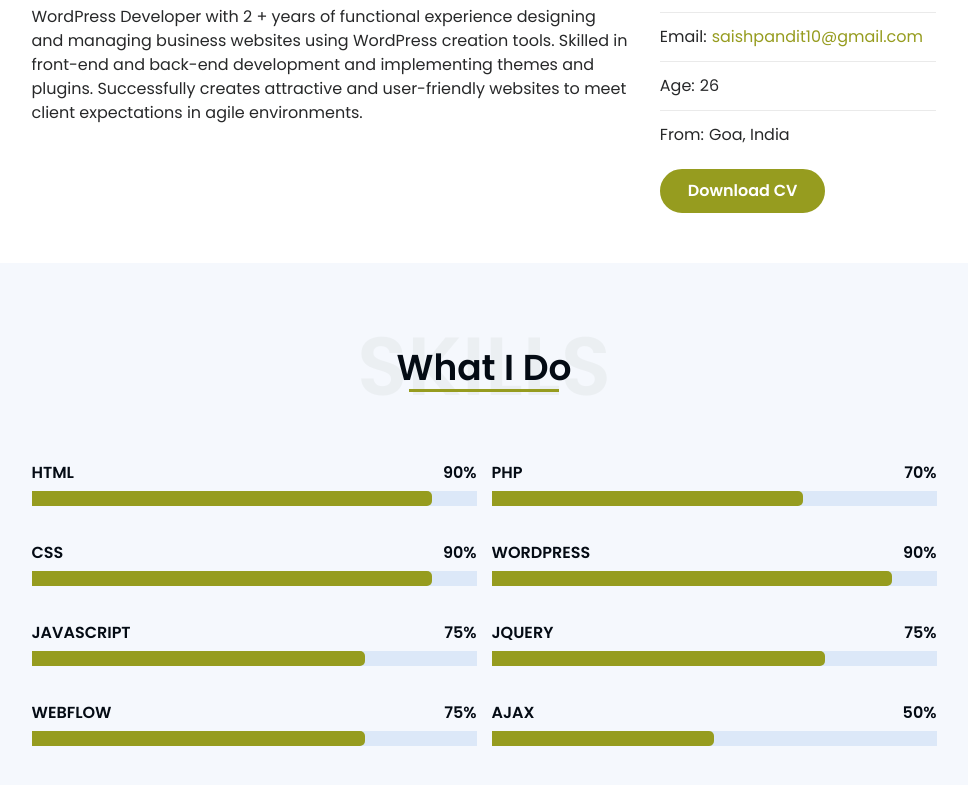
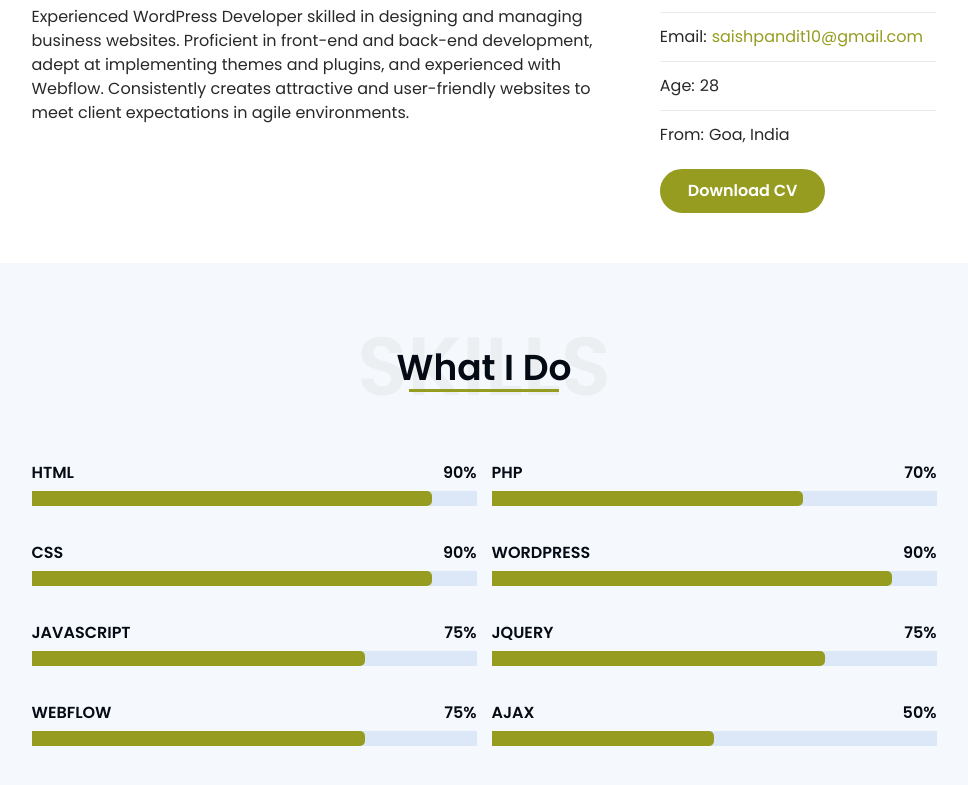
Before and after one commit to SaishPandit/saishpandit.github.io, a plain HTML site: page index.html in a window 1280 px wide. Shown: the part 1033-1818 px from the top of the page, without its empty margins (306-1274 px from the left). Drawn offline with nearby package versions, Linux system fonts and the light colour scheme.

Commit message:
Update index.html

```diff
--- a/index.html
+++ b/index.html
@@ -97,14 +97,14 @@
         <div class="row gy-5">
           <div class="col-lg-7 col-xl-8 text-center text-lg-start">
             <h2 class="text-7 fw-600 mb-3">I'm <span class="font-primary">Saish Pandit,</span> a Web Developer</h2>
-            <p>WordPress Developer with 2 + years of functional experience designing and managing business websites using WordPress creation tools. Skilled in front-end and back-end development and implementing themes and plugins. Successfully creates attractive and user-friendly websites to meet client expectations in agile environments.</p>
+            <p>Experienced WordPress Developer skilled in designing and managing business websites. Proficient in front-end and back-end development, adept at implementing themes and plugins, and experienced with Webflow. Consistently creates attractive and user-friendly websites to meet client expectations in agile environments.</p>
           </div>
           <div class="col-lg-5 col-xl-4">
             <div class="ps-lg-4">
               <ul class="list-style-2">
                 <li class=""><span class="fw-600 me-2">Name:</span>Saish S Pandit</li>
                 <li class=""><span class="fw-600 me-2">Email:</span><a href="mailto:saishpandit10@gmail.com">saishpandit10@gmail.com</a></li>
-                <li class=""><span class="fw-600 me-2">Age:</span>26</li>
+                <li class=""><span class="fw-600 me-2">Age:</span>28</li>
                 <li class="border-0"><span class="fw-600 me-2">From:</span>Goa, India</li>
               </ul>
               <a href="/assets/Saish Pandit CV.pdf" class="btn btn-primary rounded-pill" download>Download CV</a> </div>
```
